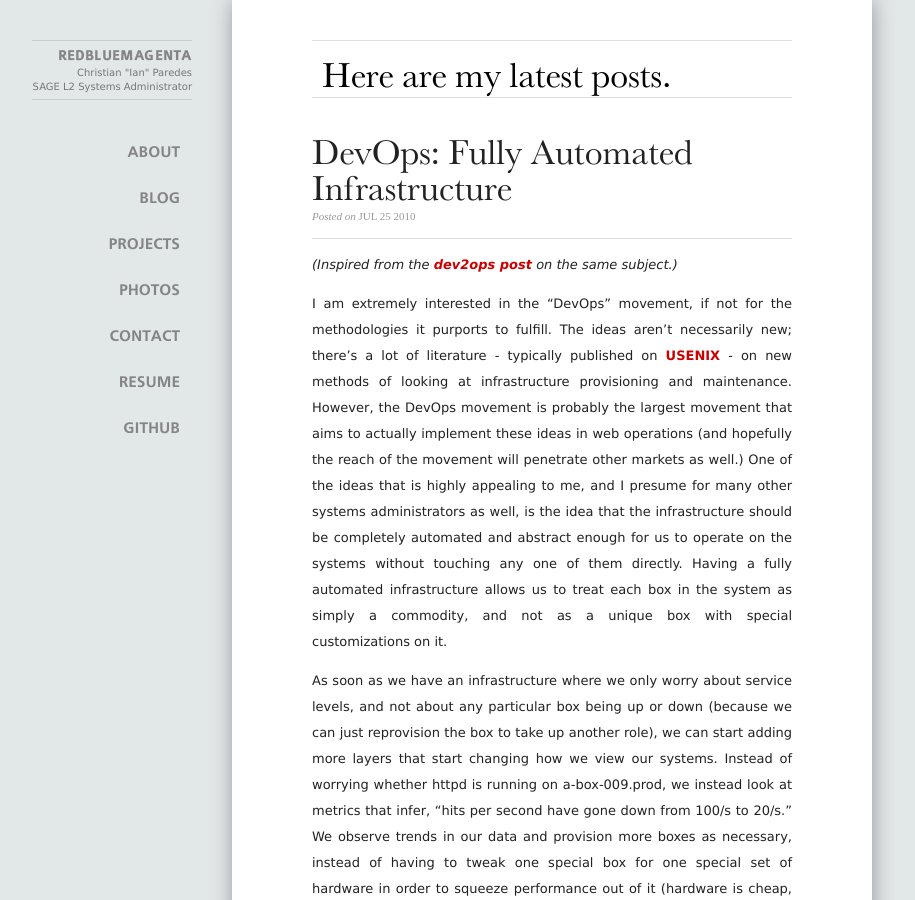
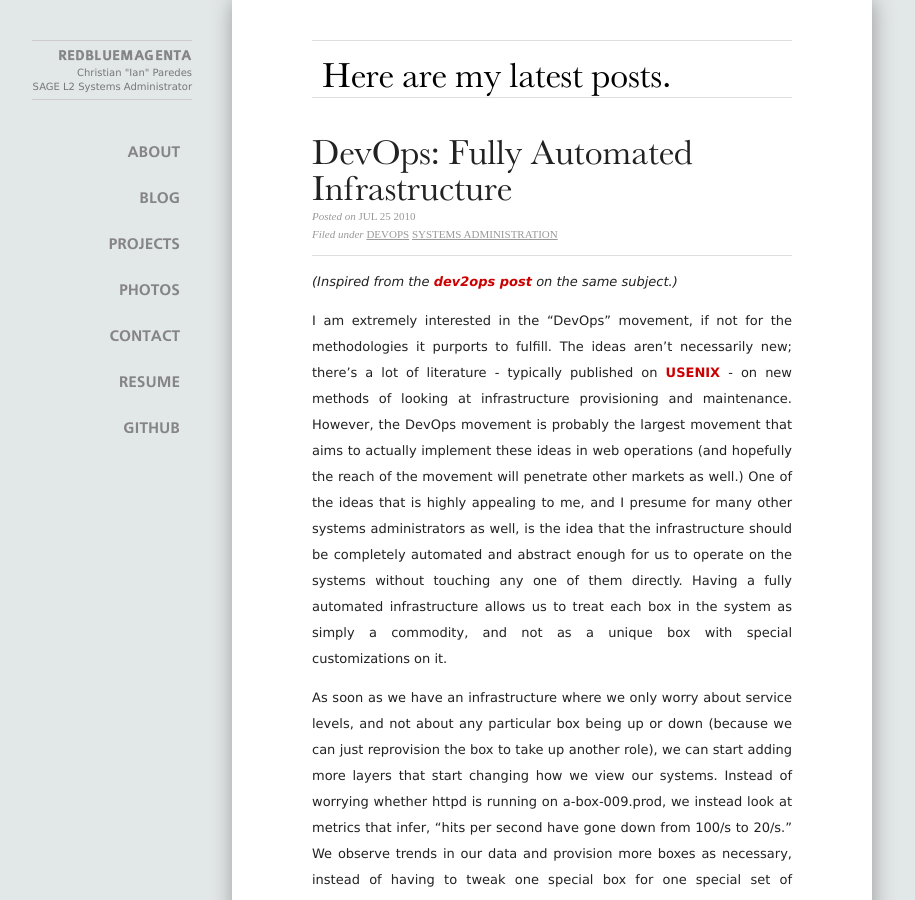
Before and after one commit to cparedes/redbluemagenta.com, a Jekyll site: the page built from blog.markdown, in a window 1280 px wide and 900 px high. Shown: the whole window, without its empty margins (98-1013 px from the left). Built offline with Jekyll 4.4.1, drawn with Linux system fonts in a browser that asks for light colours; Markdown is read by kramdown in place of the engine named in the settings; comment, search, counter and statistics services are not loaded.

Commit message:
Committing files

```diff
--- a/_config.yml
+++ b/_config.yml
@@ -1,2 +1,5 @@
 markdown: rdiscount
 google_analytics_code: UA-17521748-1
+paginate: 4
+exclude: Rakefile
+permalink: /:year/:month/:day/:title
--- a/_includes/postdetail.html
+++ b/_includes/postdetail.html
@@ -2,8 +2,12 @@
 	<div class="blogheader">
 		<h1 class="blogtitle"><a href="{{ post.url }}">{{ post.title }}</a></h1>
 		<h4 class="blogmeta">Posted on <span>{{ post.date | date: "%b %d %Y" }}</span></h4>
-		{% if post.tags != empty %}
-		<h4 class="blogmeta">Tagged as {{ post.tags }}</h4>
+		{% if post.categories != empty %}
+		<h4 class="blogmeta">Filed under
+		{% for category in post.categories %}
+		<a href="/tags/{{ category }}.html">{{ category }}</a>
+		{% endfor %}
+		</h4>
 		{% endif %}
 	</div>
 
```
Also changed, not shown: tags/DevOps.html (deleted, +0 -9 lines), tags/Systems Administration.html (deleted, +0 -9 lines), 1 other file.
